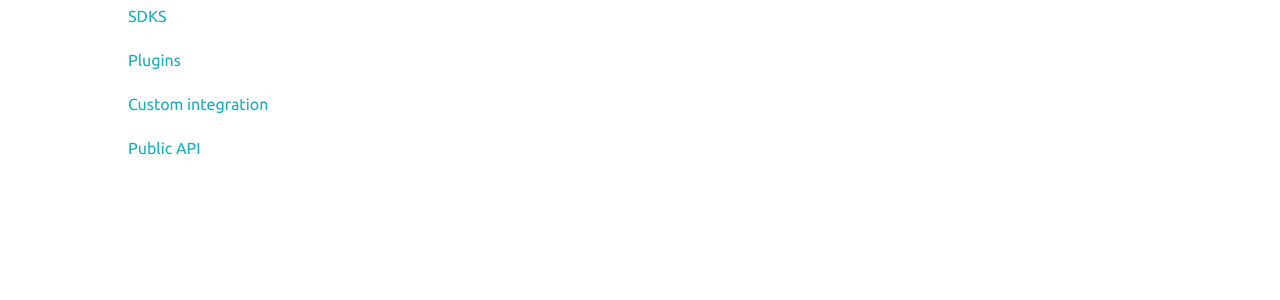
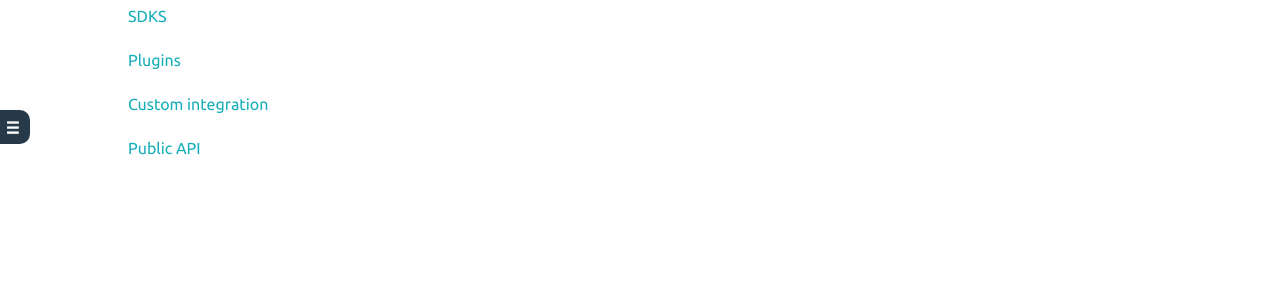
Before and after one commit to plenigo/plenigo.github.io, a Jekyll site: the page built from index.md, in a window 1280 px wide. Shown: the part 173-473 px from the top of the page. Built offline with Jekyll 4.4.1, drawn with Linux system fonts in a browser that asks for light colours.

Commit message:
js for menu

```diff
--- a/_layouts/default.html
+++ b/_layouts/default.html
@@ -13,9 +13,20 @@
 
   <body>
     <div id="container">
-        <div id="navigation">
+      <div class="inner">
 
-            <nav id="main">
+        <header>
+          <div>
+            <a href="https://plenigo.github.io">
+              <img src="/assets/images/plenigo Logo RZ.png" id="logo"/>
+            </a>
+            <h1>{{ site.title | default: site.github.repository_name }}</h1>
+          </div>
+        </header>
+
+      <nav id="navigation">
+
+          <div id="mainNav">
               <ul>
                   <li>
                       <a href="/workflows">Workflows</a>
@@ -33,27 +44,17 @@
                       <a href="https://api.plenigo.com/">Public API</a>
                   </li>
               </ul>
-            </nav>
+          </div>
 
           <hr>
 
-            <nav id="onSite">
+          <div id="onSite">
 
-            </nav>
+          </div>
 
           <a href="" id="navHandle">&#9776;</a>
 
-        </div>
-      <div class="inner">
-
-        <header>
-          <div>
-            <a href="https://plenigo.github.io">
-              <img src="/assets/images/plenigo Logo RZ.png" id="logo"/>
-            </a>
-            <h1>{{ site.title | default: site.github.repository_name }}</h1>
-          </div>
-        </header>
+      </nav>
 
         <section id="main_content">
           {{ content }}
--- a/_sass/_nav.scss
+++ b/_sass/_nav.scss
@@ -1,11 +1,15 @@
+.inner > section {
+  transition: margin .5s;
+}
 #navigation {
 
   position: absolute;
   width: 200px;
   left: -200px;
-  top: 0;
+  //top: 0;
   background: #273A49;
   color: #eee;
+  transition: left .5s;
 
   a, a:active, a:visited {
     color: #eee;
@@ -13,20 +17,38 @@
 
   li {
     list-style: none;
+    padding-left: 0;
+  }
+  ul {
+
   }
 
   #navHandle {
-    top: 25px;
-    right: 0;
+    top: 150px;
+    right: -30px;
     color: #fff;
-    background: #fff;
+    background: #273A49;
     display: block;
     position: absolute;
+    width: 35px;
+    text-align: right;
+    padding: 5px 10px;
+    border-radius: 0 10px 10px 0;
   }
 
+}
+
+.menu-open {
 
 
+  #navigation {
 
+    left: 0;
 
+  }
+
+  .inner > section {
+    margin-left: 225px;
+  }
 
 }
--- a/assets/js/app.js
+++ b/assets/js/app.js
@@ -42,7 +42,7 @@
             title += ( ' ' + $(this).text() );
             // $(this).html('<a name="s'+ secName + '">' + title + '</a>');
 
-            var li = $('<li><a href="#s' + $(this).attr("id") + '">' + title + '</a></li>');
+            var li = $('<li><a href="#' + $(this).attr("id") + '">' + title + '</a></li>');
             ul.append(li);
             parent = li;
         });
@@ -51,7 +51,6 @@
 
     createToc($("#main_content"), $("#onSite"));
 
-
     $("#navHandle").click(function () {
        $("body").toggleClass("menu-open");
     });
```
Also changed, not shown: assets/js/app.min.js. Lines whose indentation alone changed are shown as unchanged.
